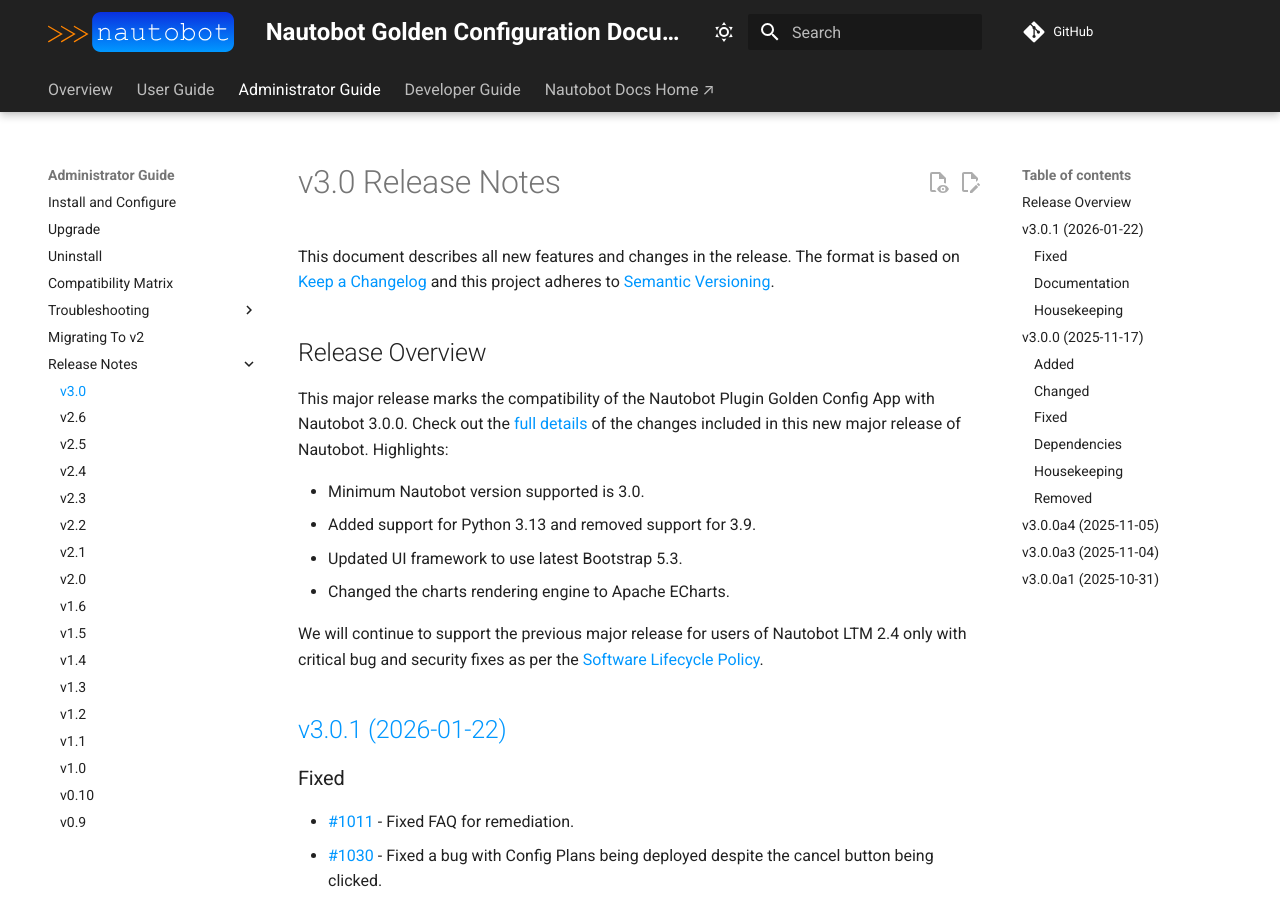
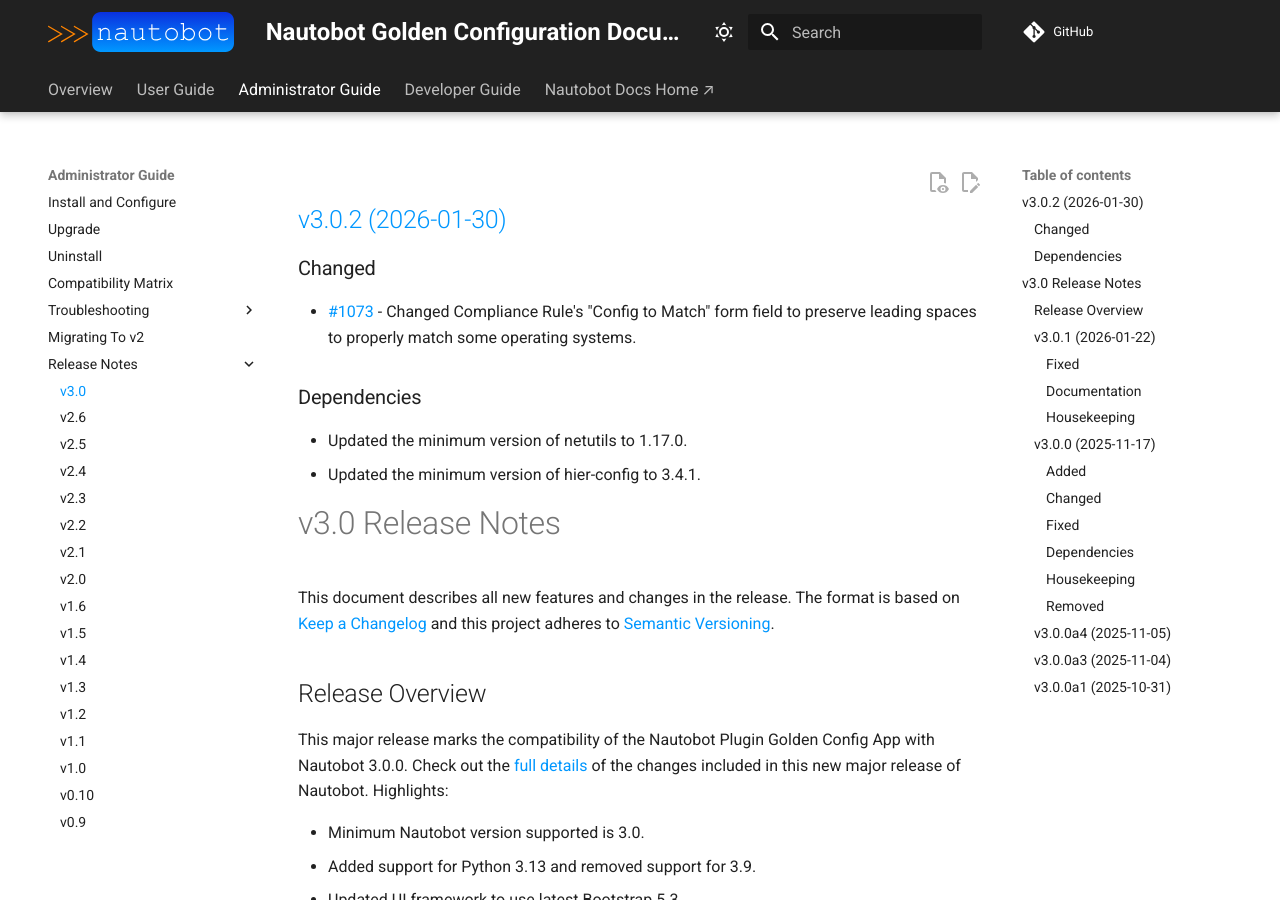
Before and after one commit to nautobot/nautobot-app-golden-config, an MkDocs documentation site: the page built from docs/admin/release_notes/version_3.0.md, in a window 1280 px wide and 900 px high. Built offline with MkDocs 1.6.1 and Material for MkDocs 9.7.7, drawn with Linux system fonts in a browser that asks for light colours; comment, search, counter and statistics services are not loaded.

Commit message:
Release v3.0.2

```diff
--- a/docs/admin/release_notes/version_3.0.md
+++ b/docs/admin/release_notes/version_3.0.md
@@ -1,3 +1,16 @@
+
+
+## [v3.0.2 (2026-01-30)](https://github.com/nautobot/nautobot-app-golden-config/releases/tag/v3.0.2)
+
+### Changed
+
+- [#1073](https://github.com/nautobot/nautobot-app-golden-config/issues/1073) - Changed Compliance Rule's "Config to Match" form field to preserve leading spaces to properly match some operating systems.
+
+### Dependencies
+
+- Updated the minimum version of netutils to 1.17.0.
+- Updated the minimum version of hier-config to 3.4.1.
+
 # v3.0 Release Notes
 
 This document describes all new features and changes in the release. The format is based on [Keep a Changelog](https://keepachangelog.com/en/1.0.0/) and this project adheres to [Semantic Versioning](https://semver.org/spec/v2.0.0.html).
--- a/pyproject.toml
+++ b/pyproject.toml
@@ -1,6 +1,6 @@
 [tool.poetry]
 name = "nautobot-golden-config"
-version = "3.0.2a0"
+version = "3.0.2"
 description = "An app for configuration on nautobot"
 authors = ["Network to Code, LLC <opensource@networktocode.com>"]
 license = "Apache-2.0"
@@ -36,8 +36,8 @@
 django-pivot = ">=1.9.0,<1.10.0" # The signature changed to return a non-queryset, do not upgrade without ensuring it returns a queryset
 nautobot-plugin-nornir = ">=3.0.0,<4.0.0"
 toml = "^0.10.2"
-netutils = "^1.5.0"
-hier-config = "^3.2.2"
+netutils = "^1.17.0"
+hier-config = "^3.4.1"
 nautobot-capacity-metrics = ">=4.0.0,<5.0.0"
 xmldiff = "^2.6.3"
 # Used for local development
```
Also changed, not shown: 2 other files.
